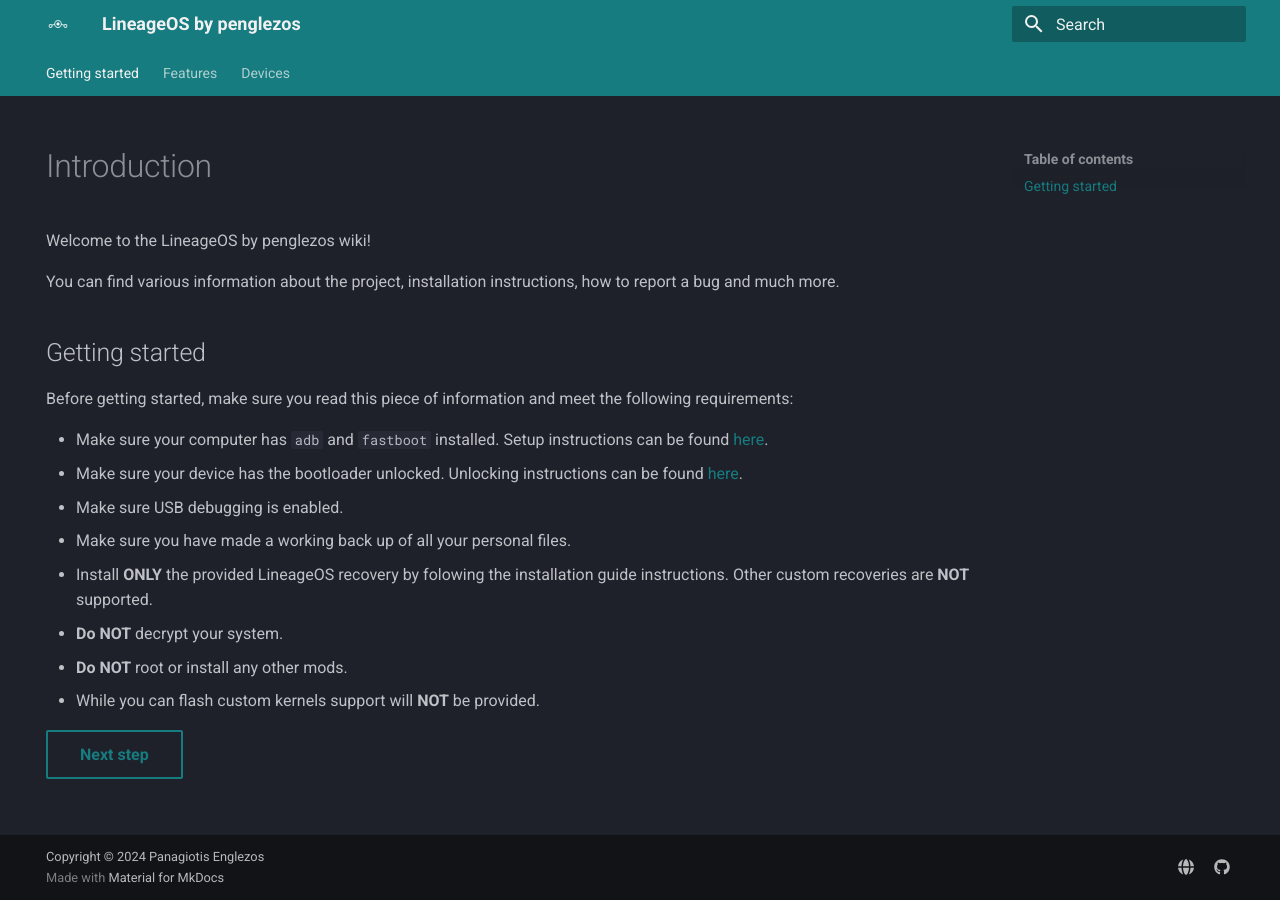
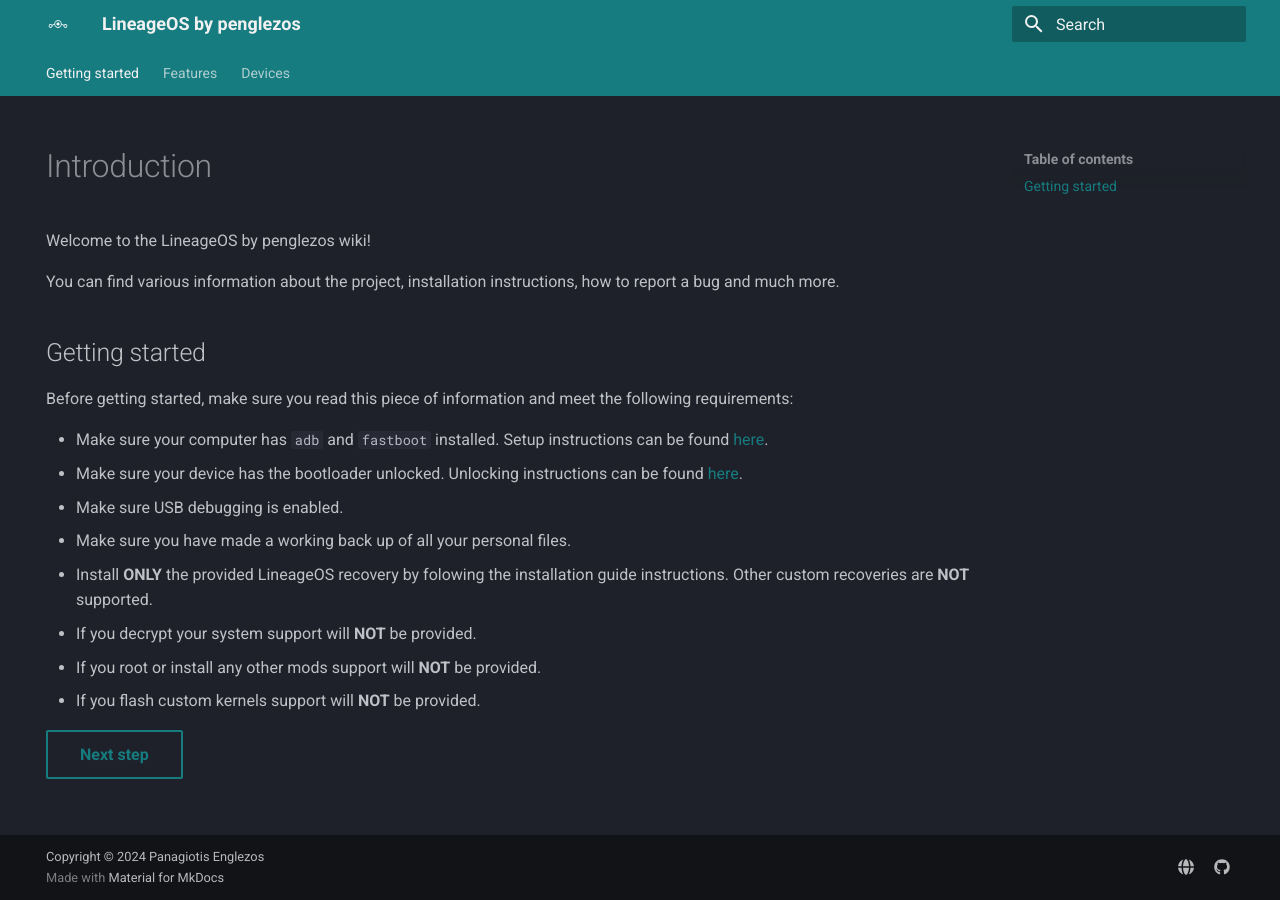
Before and after one commit to penglezos/lineageos.penglezos.dev, an MkDocs documentation site: the page built from docs/index.md, in a window 1280 px wide. Built offline with MkDocs 1.6.1 and Material for MkDocs 9.7.7, drawn with Linux system fonts in a browser that asks for light colours.

Commit message:
index: Better text format
Signed-off-by: penglezos <panagiotisegl@gmail.com>

```diff
--- a/docs/index.md
+++ b/docs/index.md
@@ -18,8 +18,8 @@
 * Make sure USB debugging is enabled.
 * Make sure you have made a working back up of all your personal files.
 * Install **ONLY** the provided LineageOS recovery by folowing the installation guide instructions. Other custom recoveries are **NOT** supported.
-* **Do NOT** decrypt your system.
-* **Do NOT** root or install any other mods.
-* While you can flash custom kernels support will **NOT** be provided.
+* If you decrypt your system support will **NOT** be provided.
+* If you root or install any other mods support will **NOT** be provided.
+* If you flash custom kernels support will **NOT** be provided.
 
 <a href="devices" class="md-button">Next step</a>
```
